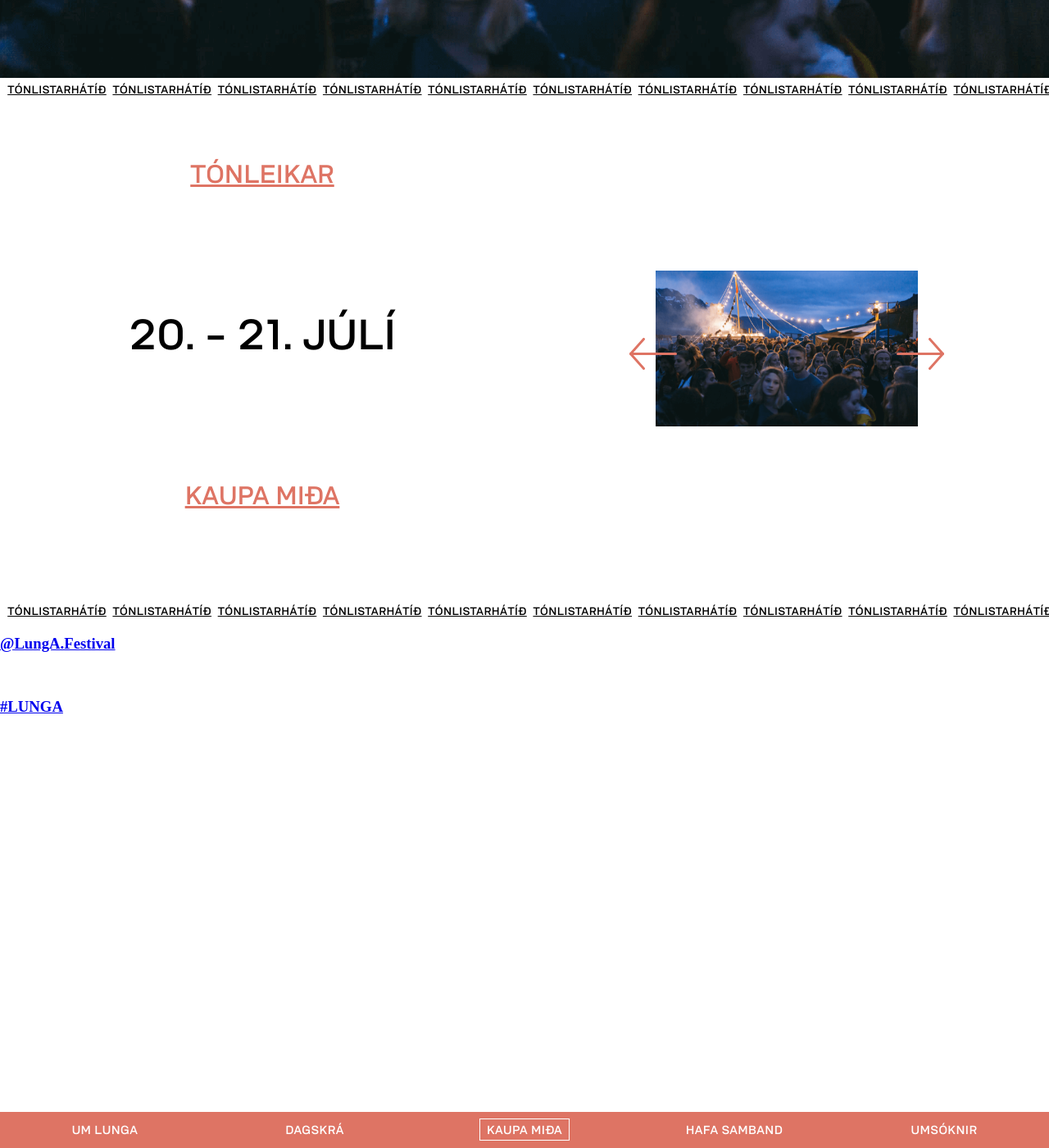
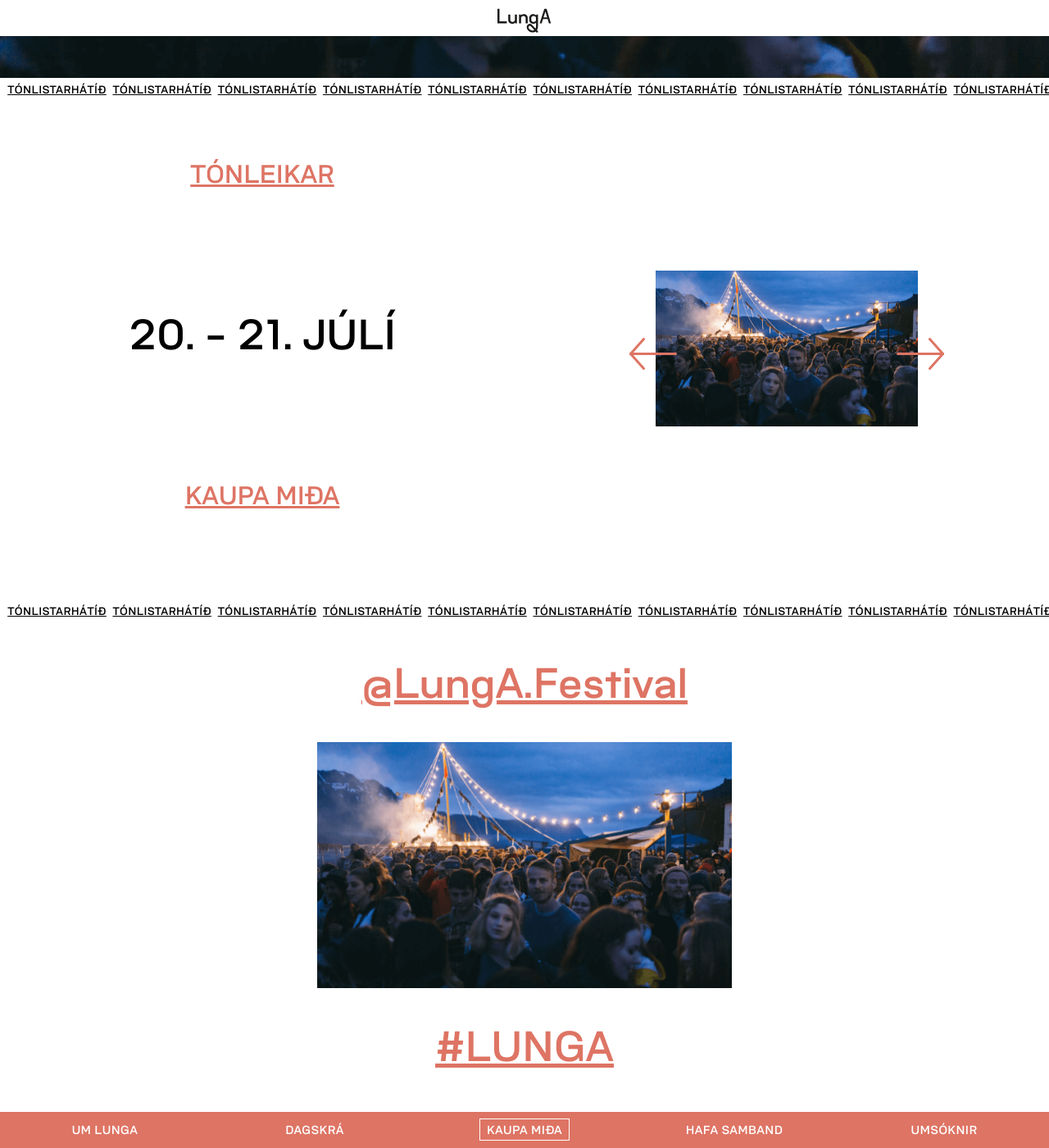
Before and after one commit to halldorel/lunga, a Jekyll site: the page built from home/index.md, in a window 1280 px wide and 1400 px high, scrolled down 595 px. Shown: the whole window at 82% size. Built offline with Jekyll 4.4.1, drawn with Linux system fonts in a browser that asks for light colours; nearby versions of some CDN libraries; a script that is not in the unit is left out.

Commit message:
Fix instagram widget, and main page more responsive

```diff
--- a/_includes/head.html
+++ b/_includes/head.html
@@ -6,7 +6,7 @@
   <title>{% if page.title %}{{ page.title }}{% else %}{{ site.title }}{% endif %}</title>
   <meta name="description" content="{% if page.excerpt %}{{ page.excerpt | strip_html | strip_newlines | truncate: 160 }}{% else %}{{ site.description }}{% endif %}">
 
-  <meta property="og:url"                content="https://gedfraedsla.is/" />
+  <meta property="og:url"                content="https://lunga.is/" />
   <meta property="og:type"               content="article" />
   <meta property="og:title"              content="{{ site.title }}" />
   <meta property="og:description"        content="{% if page.excerpt %}{{ page.excerpt | strip_html | strip_newlines | truncate: 160 }}{% else %}{{ site.description }}{% endif %}" />
--- a/_includes/header.html
+++ b/_includes/header.html
@@ -1,4 +1,4 @@
-<header>
+<header class="header__wrap">
   <div class="header__logo"><a href="/"></a></div>
 
   <div class="header__hamburger" id="open-nav">
--- a/_layouts/home.html
+++ b/_layouts/home.html
@@ -42,8 +42,12 @@
   </div>
 </section>
 
-<section class="home__instagram">
+<section class="home__instagram image__widget">
   <h3 class="instagram__left"><a href="https://www.instagram.com/lunga.festival/">@LungA.Festival</a></h3>
-  <img src="" />
+        {% for image in page.instagram_images %}
+        <div class="photo__container">
+          <img src="{{ image }}" class="photo" alt="Instagram images" />
+        </div>
+      {% endfor %}
   <h3 class="instagram__right"><a href="https://www.instagram.com/tags/lunga">#LUNGA</a></h3>
 </section>
--- a/css/main.scss
+++ b/css/main.scss
@@ -86,6 +86,7 @@
   @include grid-media($grid--tablet-up) {
     overflow-x: visible;
   }
+  padding-top: 44px;
 }
 
 p {
@@ -94,8 +95,15 @@
   font-size: 14px;
 }
 
+.header__wrap {
+  z-index: 10;
+  position: fixed;
+  top: 0; left: 0; right: 0;
+}
+
 .header__logo {
-  background: url('/assets/img/logo.svg');
+  background-color: #fff;
+  background-image: url('/assets/img/logo.svg');
   background-position: center 10px;
   background-repeat: no-repeat;
   height: 44px;
@@ -104,10 +112,11 @@
     display: block;
     width: 100%; height: 100%;
   }
+
 }
 
 .header__hamburger {
-  position: absolute;
+  position: fixed;
   right: 13px; top: 13px;
   cursor: pointer;
   @include grid-media($grid--tablet-up) {
@@ -137,6 +146,7 @@
   height: 100vh;
   @include cover-photo;
   user-select: none;
+
 }
 
 .home__logo {
@@ -161,7 +171,6 @@
   bottom: 0;
   left: 0;
   right: 0;
-
   height: 100vh;
 
   ul {
@@ -229,34 +238,105 @@
   }
 }
 
+/** HOME INSTAGRAM **/
+
+.instagram__left, .instagram__right {
+  /* @LungA.Festival: */
+  @include rather-semi;
+
+  font-size: 30px;
+
+  @include grid-media($grid--tablet-up) {
+    font-size: 50px;
+  }
+
+  z-index: 100;
+
+  color: $red;
+  a {
+    color: inherit;
+  }
+  width: auto;
+  position: absolute;
+}
+
+.instagram__left {
+  //transform: rotate(-90deg);
+  top: 0; left: 0; right: 0;
+  bottom: 0;
+  text-align: center;
+  padding-bottom: 50px;
+}
+
+.instagram__right {
+  bottom: 0;
+  right: 0; left: 0;
+  text-align: center;
+  padding-top: 50px;
+}
+
+.home__instagram {
+  position: relative;
+  height: 600px;
+  .photo__container {
+    position: absolute;
+    top: 0; left: 0; bottom: 0; right: 0;
+    margin: auto;
+    width: 100%;
+    display: table;
+
+    .photo {
+      width: calc(100% - 40px);
+      padding: 20px;
+      margin: auto;
+      display: table-cell;
+      vertical-align: middle;
+    }
+
+    @include grid-media($grid--tablet-up) {
+      .photo {
+        width: auto;
+        height: 300px;
+      }
+      width: 80%;
+    }
+  }
+}
+
 /** CONCERT WIDGET **/
 .home__concert {
   position: relative;
-
-    height: 1320px;
+  height: 660px;
   @include grid-media($grid--tablet-up) {
-  height: 660px;
+    height: 660px;
   }
 }
+
 .concert__widget {
   width: 100%;
   @include grid-media($grid--tablet-up) {
     position: absolute; right: 0; top: 0;
     display: inline-block;
     width: 50%;
+
+    height: 660px;
   }
-  height: 660px;
+  height: 330px;
   position: relative;
 }
 
 .concert__dates {
   display: block;
+
+  padding-top: 40px;
   @include grid-media($grid--tablet-up) {
     position: absolute; left: 0; top: 0;
     display: inline-block;
     width: 50%;
+    padding-top: 0;
   }
   width: 100%;
+
 }
 
 .concert__text {
@@ -268,10 +348,15 @@
   text-transform: uppercase;
   color: $red;
   text-decoration: underline;
-  font-size: 30px;
+  font-size: 20px;
   text-align: center;
   margin: auto;
-  padding: 100px;
+  padding: 20px;
+  @include grid-media($grid--tablet-up) {
+    padding: 100px;
+    font-size: 30px;
+  }
+
 }
 
 a.concert__buy {
@@ -283,7 +368,11 @@
   @include rather-semi;
   text-transform: uppercase;
   color: #000;
-  font-size: 50px;
+  font-size: 30px;
+  @include grid-media($grid--tablet-up) {
+    font-size: 50px;
+  }
+
   text-align: center;
 }
 
@@ -308,10 +397,6 @@
 }
 
 .concert__images {
-
-}
-
-.images__container {
   margin: auto;
   width: 50%;
   height: 80%;
--- a/home/index.md
+++ b/home/index.md
@@ -5,6 +5,8 @@
 title: "LungA 2018 | Listahátíð – Seyðisfjörður"
 layout: home
 cover_photo: '/assets/img/drasl.png'
-concert_images: ['/assets/img/drasl.png', '/assets/img/drasl2.png']
+concert_images: ['/assets/img/drasl.png', '/assets/img/drasl.png']
+instagram_images: ['/assets/img/drasl.png', '/assets/img/drasl.png']
+
 permalink: "/"
 ---
```
Also changed, not shown: admin/config.yml (+12 -0 lines).
